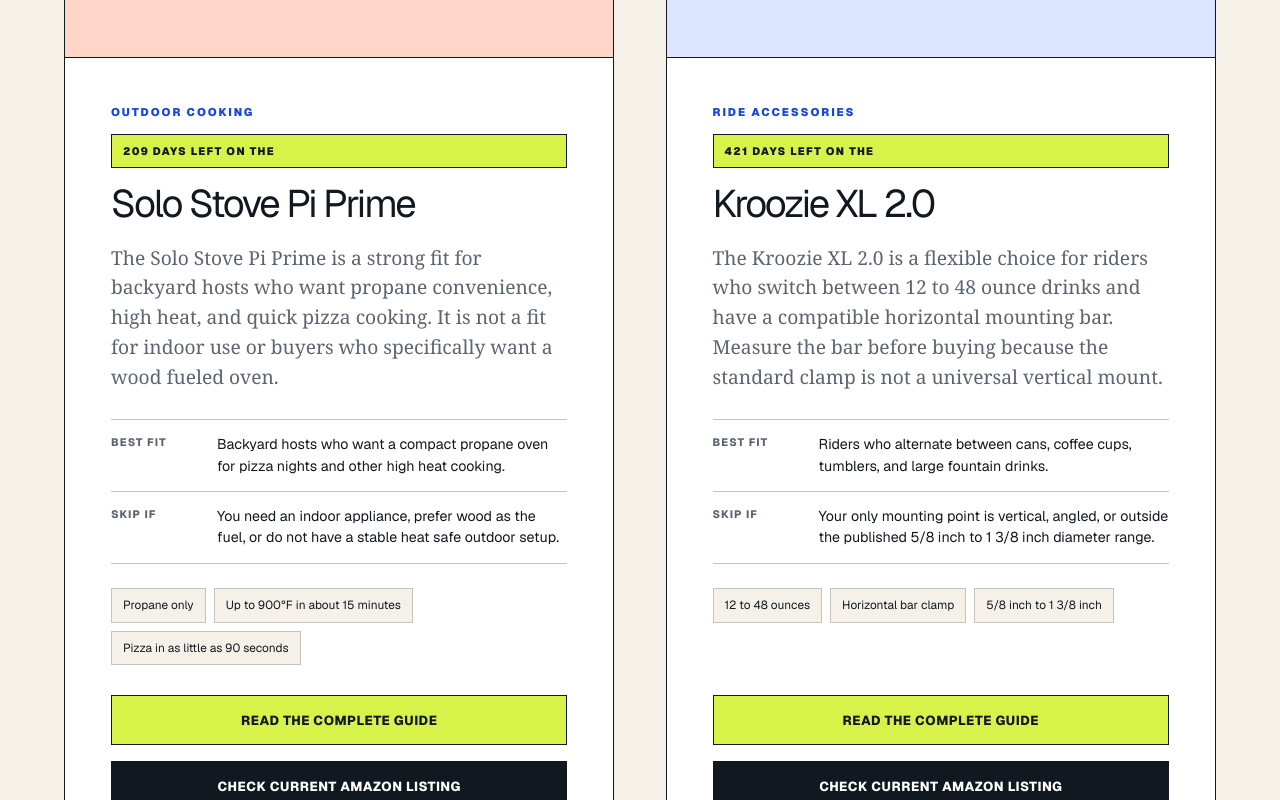
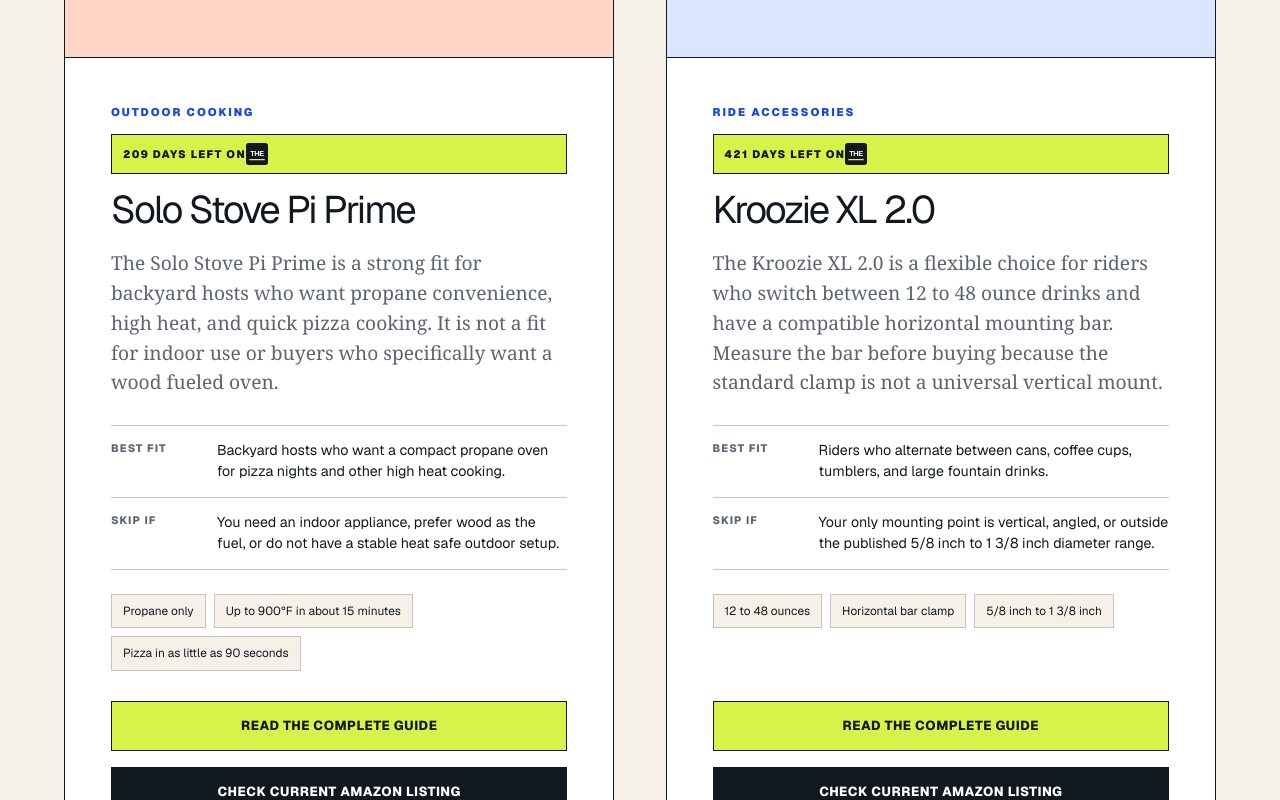
Before and after one commit to Dudeism74/trusted-home-2025, a Next.js app: page / in a window 1280 px wide. Shown: the part 1860-2660 px from the top of the page. Built offline with nearby package versions, Linux system fonts and the light colour scheme.

Commit message:
Use THE favicon in campaign countdowns

```diff
--- a/app/components/featured-product-grid.tsx
+++ b/app/components/featured-product-grid.tsx
@@ -19,7 +19,7 @@ function campaignMessage(product: ProductGuide, now: number) {
   }
 
   const days = Math.ceil(remaining / DAY_MS);
-  return days <= 1 ? "Last day on THE" : `${days} days left on THE`;
+  return days <= 1 ? "Last day" : `${days} days left`;
 }
 
 export function FeaturedProductGrid({
@@ -85,8 +85,21 @@ export function FeaturedProductGrid({
             <div className="product-content">
               <p className="product-category">{product.category}</p>
               {countdown ? (
-                <p className="campaign-countdown" aria-live="polite">
-                  {countdown}
+                <p
+                  className="campaign-countdown"
+                  aria-label={`${countdown} on Trusted Home Essentials`}
+                  aria-live="polite"
+                >
+                  <span>{countdown} on</span>
+                  <Image
+                    aria-hidden="true"
+                    className="campaign-brand-icon"
+                    src="/favicon.svg"
+                    alt=""
+                    width={22}
+                    height={22}
+                    unoptimized
+                  />
                 </p>
               ) : null}
               <h3>
```
